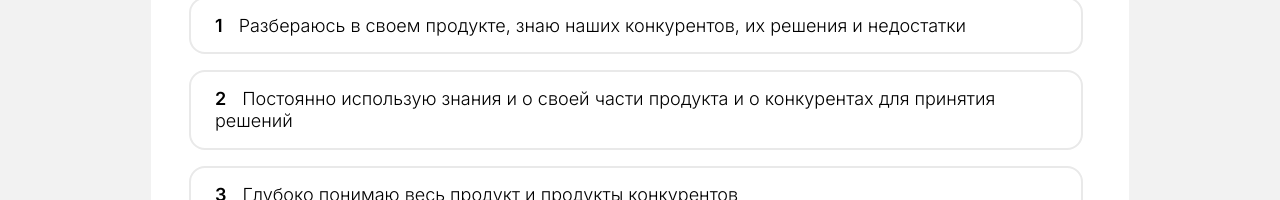
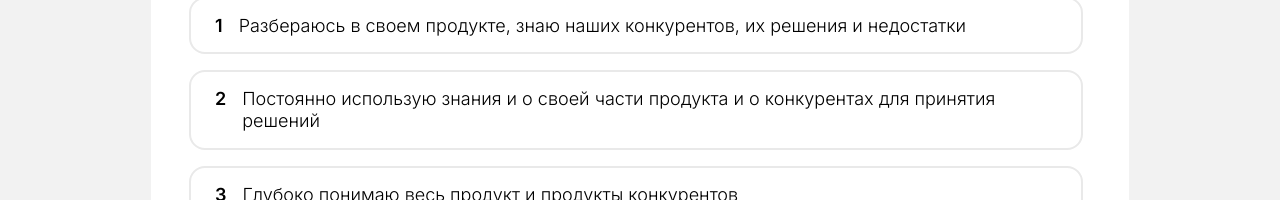
Before and after one commit to mrvotum/gradeup, an Angular app: page / in a window 1280 px wide. Shown: the part 251-451 px from the top of the page. Built offline with nearby package versions, Linux system fonts and the light colour scheme.

Commit message:
В плашке ответов поправил отступы

```diff
--- a/src/app/card/card.component.scss
+++ b/src/app/card/card.component.scss
@@ -95,7 +95,7 @@ ul {
 		position: relative;
 		border: 2px solid var(--color-whisper);
 		border-radius: 16px;
-		display: inline-block;
+		display: flex;
 		width: 100%;
 		cursor: pointer;
 		font-size: 1em;
@@ -110,7 +110,7 @@ ul {
 		&::before {
 			counter-increment: answerCounter;
 			content: counter(answerCounter);
-			display: inline-block;
+			display: block;
 			font-weight: 600;
 			margin-right: 16px;
 		}
```
